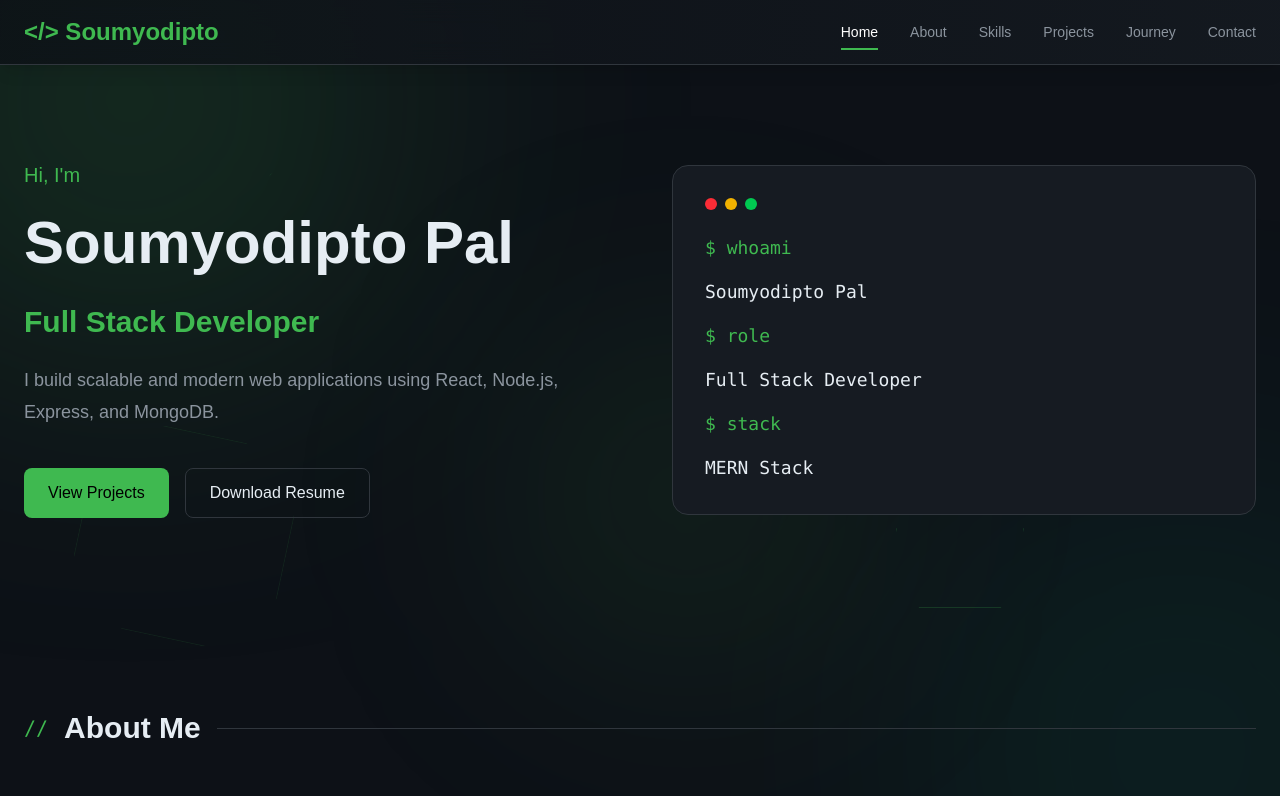
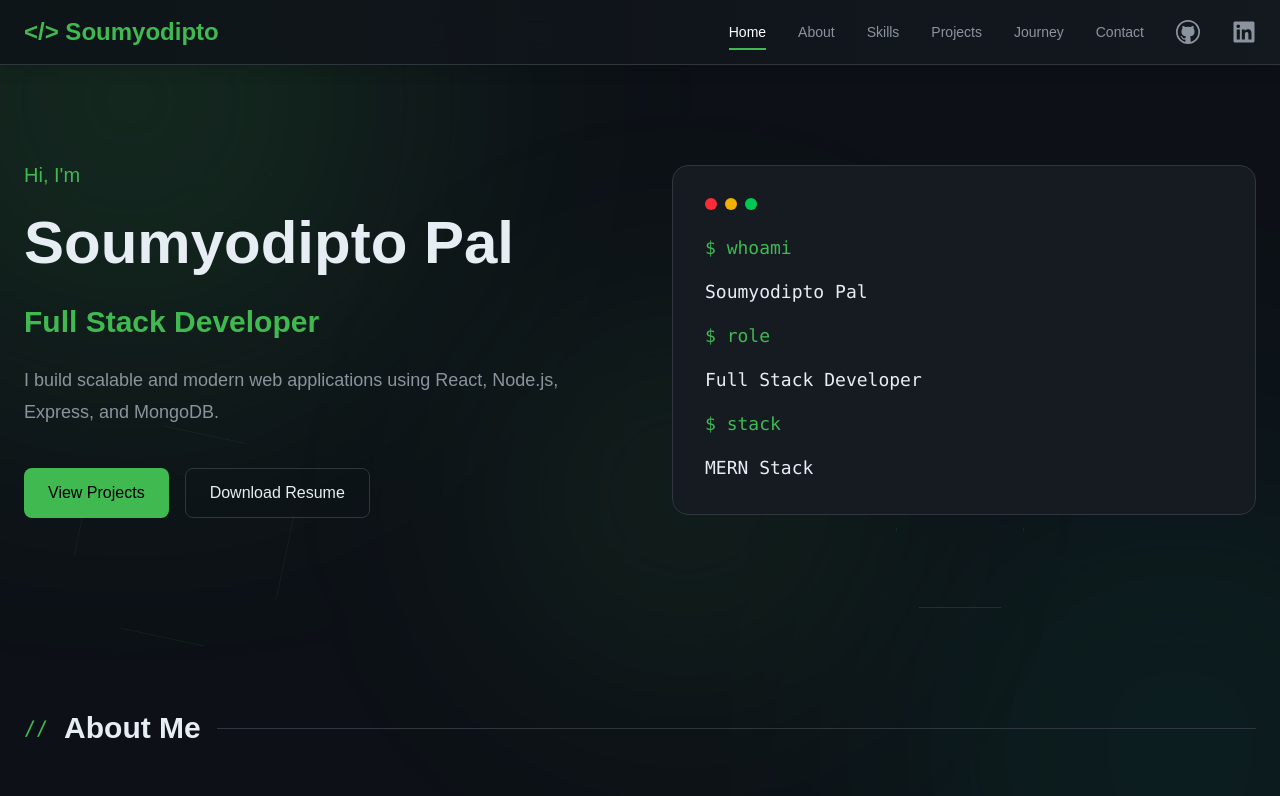
Before and after one commit to Soumyodipto68/my-portfolio, a React (Vite) app: page / in a window 1280 px wide. Shown: the top 796 px of the page. Built offline with nearby package versions, Linux system fonts and the light colour scheme.

Commit message:
navbar updated complete

```diff
--- a/src/components/Navbar.tsx
+++ b/src/components/Navbar.tsx
@@ -1,5 +1,7 @@
 import { useEffect, useState } from "react";
 import { Menu, X } from "lucide-react";
+import {VscGithub} from "react-icons/vsc";
+import { FaLinkedin } from "react-icons/fa";
 
 const links = [
   { name: "Home", id: "home" },
@@ -33,7 +35,7 @@
     return () => window.removeEventListener("scroll", handleScroll);
   }, []);
 
-  const scrollToSection = (id) => {
+  const scrollToSection = (id: string) => {
     const section = document.getElementById(id);
     if (!section) return;
 
@@ -50,7 +52,7 @@
         </h1>
 
         {/* Desktop Menu */}
-        <ul className="hidden md:flex items-center gap-8">
+        <ul className="hidden md:flex items-center gap-8 cursor-pointer">
           {links.map((link) => (
             <li key={link.id}>
               <button
@@ -68,6 +70,16 @@
               </button>
             </li>
           ))}
+          <li>
+            <a href="https://github.com/soumyodipto68" target="_blank" rel="noopener noreferrer" className="text-[#8b949e] hover:text-[#3fb950] transition">
+              <VscGithub size={24} />
+            </a>
+          </li>
+          <li>
+            <a href="https://www.linkedin.com/in/soumyodipto/" target="_blank" rel="noopener noreferrer" className="text-[#8b949e] hover:text-[#3fb950] transition">
+              <FaLinkedin size={24} />
+            </a>
+          </li>
         </ul>
 
         {/* Mobile Toggle */}
```
